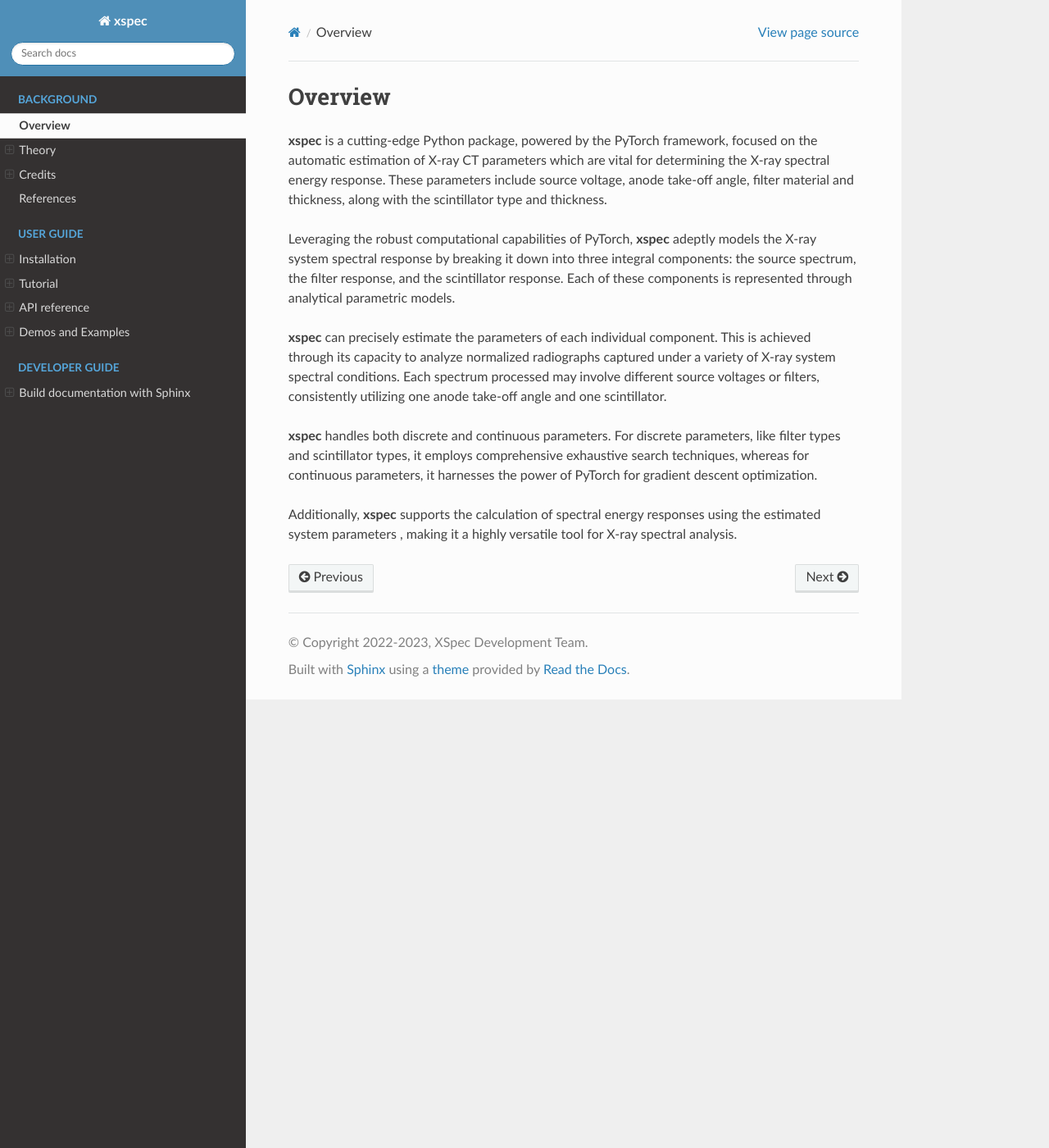
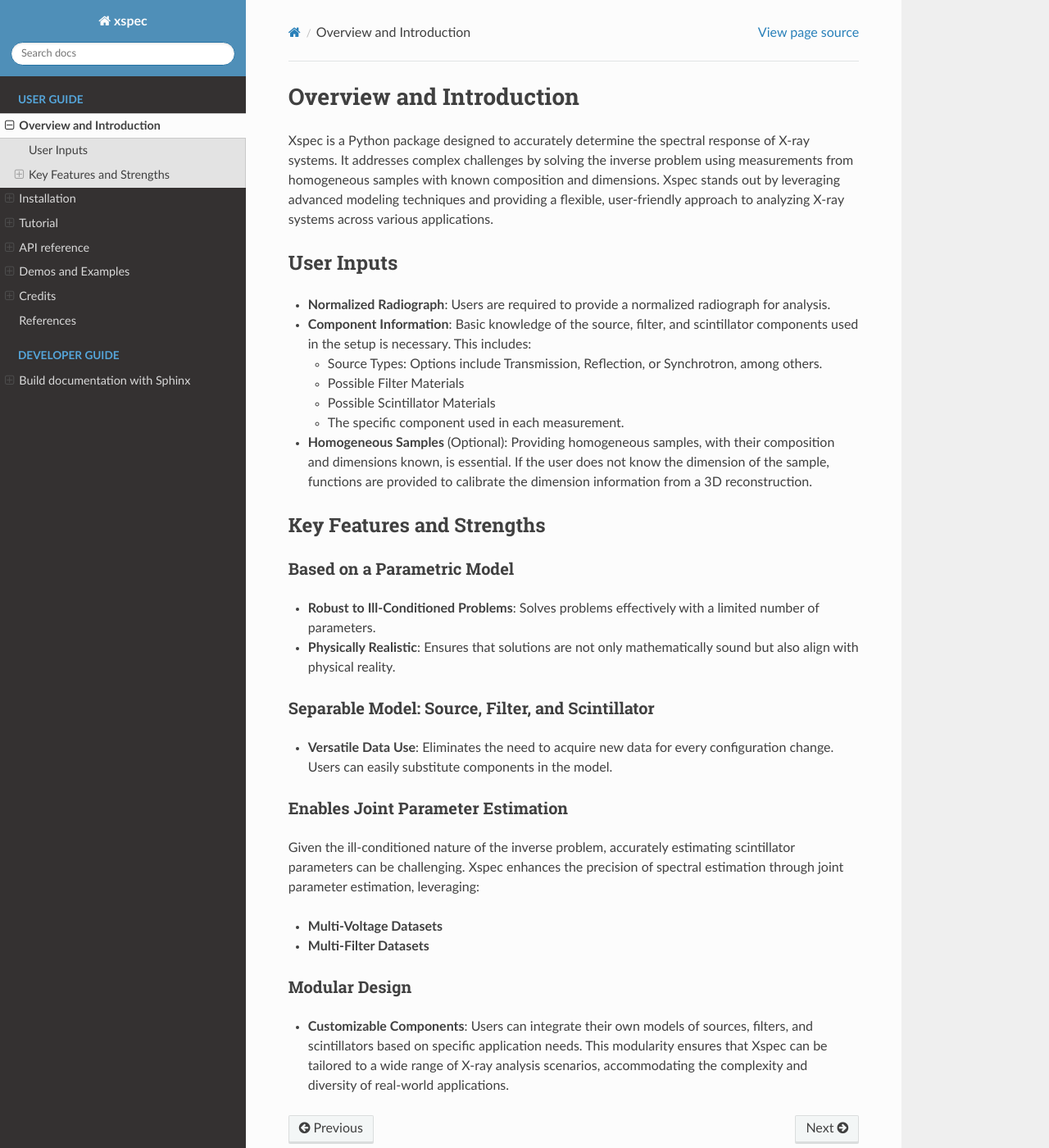
Before and after one commit to cabouman/xcal, a Sphinx documentation site: the page built from docs/source/overview.rst, in a window 1280 px wide and 1400 px high. Shown: the whole window at 82% size. Built offline with Sphinx 7.4.7 and the Read the Docs theme 2.0.0, drawn with Linux system fonts in a browser that asks for light colours.

```diff
--- a/docs/source/overview.rst
+++ b/docs/source/overview.rst
@@ -1,17 +1,44 @@
-========
-Overview
-========
+Overview and Introduction
+=========================
 
-**xspec** is a cutting-edge Python package, powered by the PyTorch framework, focused on the automatic estimation of X-ray CT parameters which are vital for determining the X-ray spectral energy response. These parameters include source voltage, anode take-off angle, filter material and thickness, along with the scintillator type and thickness.
+Xspec is a Python package designed to accurately determine the spectral response of X-ray systems. It addresses complex challenges by solving the inverse problem using measurements from homogeneous samples with known composition and dimensions. Xspec stands out by leveraging advanced modeling techniques and providing a flexible, user-friendly approach to analyzing X-ray systems across various applications.
 
-Leveraging the robust computational capabilities of PyTorch, **xspec** adeptly models the X-ray system spectral response by breaking it down into three integral components: the source spectrum, the filter response, and the scintillator response. Each of these components is represented through analytical parametric models.
+User Inputs
+-----------
 
-**xspec** can precisely estimate the parameters of each individual component. This is achieved through its capacity
-to analyze normalized radiographs captured under a variety of X-ray system spectral conditions. Each spectrum
-processed may involve different source voltages or filters, consistently utilizing one anode take-off angle and one
-scintillator.
+- **Normalized Radiograph**: Users are required to provide a normalized radiograph for analysis.
+- **Component Information**: Basic knowledge of the source, filter, and scintillator components used in the setup is necessary. This includes:
 
-**xspec** handles both discrete and continuous parameters. For discrete parameters, like filter types and scintillator
-types, it employs comprehensive exhaustive search techniques, whereas for continuous parameters, it harnesses the power of PyTorch for gradient descent optimization.
+  - Source Types: Options include Transmission, Reflection, or Synchrotron, among others.
+  - Possible Filter Materials
+  - Possible Scintillator Materials
+  - The specific component used in each measurement.
 
-Additionally, **xspec** supports the calculation of spectral energy responses using the estimated system parameters , making it a highly versatile tool for X-ray spectral analysis.
+- **Homogeneous Samples** (Optional): Providing homogeneous samples, with their composition and dimensions known, is essential. If the user does not know the dimension of the sample, functions are provided to calibrate the dimension information from a 3D reconstruction.
+
+Key Features and Strengths
+--------------------------
+
+Based on a Parametric Model
+~~~~~~~~~~~~~~~~~~~~~~~~~~~
+
+- **Robust to Ill-Conditioned Problems**: Solves problems effectively with a limited number of parameters.
+- **Physically Realistic**: Ensures that solutions are not only mathematically sound but also align with physical reality.
+
+Separable Model: Source, Filter, and Scintillator
+~~~~~~~~~~~~~~~~~~~~~~~~~~~~~~~~~~~~~~~~~~~~~~~~~
+
+- **Versatile Data Use**: Eliminates the need to acquire new data for every configuration change. Users can easily substitute components in the model.
+
+Enables Joint Parameter Estimation
+~~~~~~~~~~~~~~~~~~~~~~~~~~~~~~~~~~
+
+Given the ill-conditioned nature of the inverse problem, accurately estimating scintillator parameters can be challenging. Xspec enhances the precision of spectral estimation through joint parameter estimation, leveraging:
+
+- **Multi-Voltage Datasets**
+- **Multi-Filter Datasets**
+
+Modular Design
+~~~~~~~~~~~~~~
+
+- **Customizable Components**: Users can integrate their own models of sources, filters, and scintillators based on specific application needs. This modularity ensures that Xspec can be tailored to a wide range of X-ray analysis scenarios, accommodating the complexity and diversity of real-world applications.
```
Also changed, not shown: docs/source/index.rst (+11 -23 lines), docs/source/examples.rst (renamed from docs/source/demo.rst), 1 other file.
